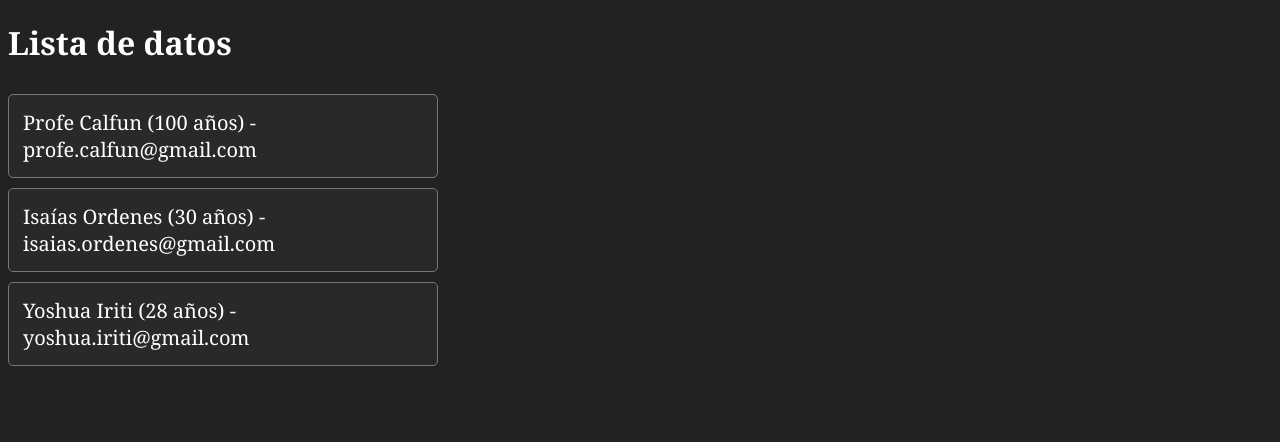
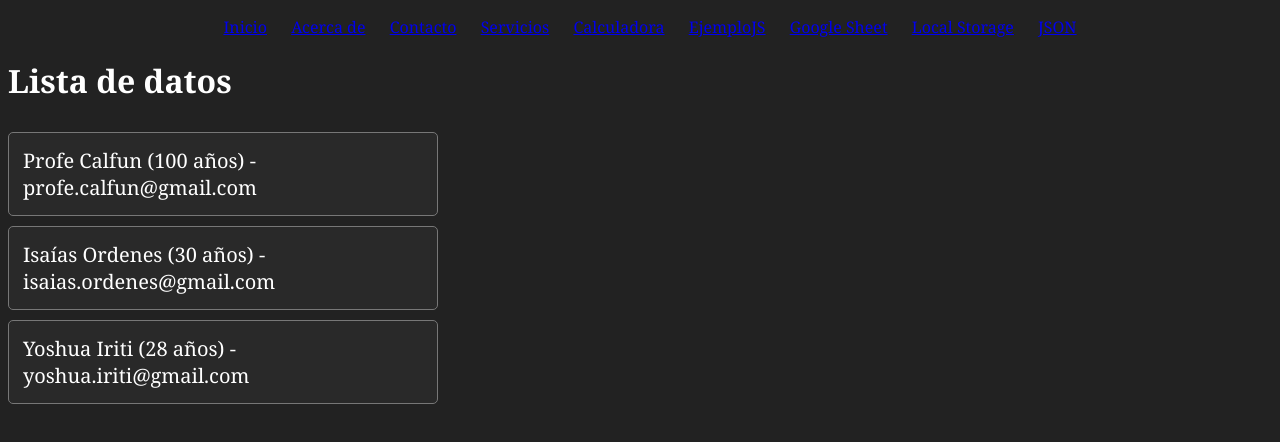
Before and after one commit to lomataronlosmilicos01/Evaluacion_Formativa_Sitio_Web, a plain HTML site: page html/json.html in a window 1280 px wide. Drawn offline with Linux system fonts and the light colour scheme.

Commit message:
añadir a nav

```diff
--- a/html/json.html
+++ b/html/json.html
@@ -8,6 +8,19 @@
 </head>
 
 <body>
+    <nav>
+    <ul>
+        <li><a href="../index.html">Inicio</a></li>
+        <li><a href="acercade.html">Acerca de</a></li>
+        <li><a href="contacto.html">Contacto</a></li>
+        <li><a href="servicios.html">Servicios</a></li>
+        <li><a href="calculadora.html">Calculadora</a></li>
+        <li><a href="ejemploJS.html">EjemploJS</a></li>
+        <li><a href="googlesheet.html">Google Sheet</a></li>
+        <li><a href="localstorage.html">Local Storage</a></li>
+        <li><a href="json.html">JSON</a></li>
+    </ul>
+</nav>
     <h1>Lista de datos</h1>
     <ul id="lista"></ul>
     <script>
```
Also changed, not shown: html/acercade.html (+7 -1 lines), html/calculadora.html (+14 -1 lines), html/contacto.html (+13 -7 lines), html/ejemploJS.html (+6 -2 lines), html/googlesheet.html (+13 -0 lines), html/localstorage.html (+13 -0 lines), html/servicios.html (+13 -0 lines).
